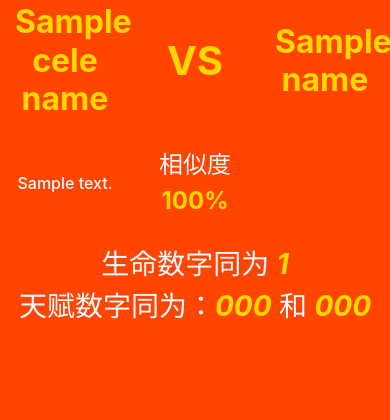
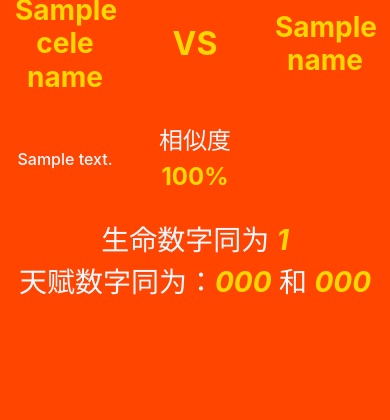
Before and after one commit to Akagilnc/eee_base, a Django app: template magic_number/templates/magic_number/result.html in a window 390 px wide. Shown: the part 230-650 px from the top of the page. Run offline with Django 3.2, Linux system fonts and the light colour scheme; the template is opened without the code that fills it: most values are stand-ins (such as "Sample title", 1, 10 or a date in 2020); parts of the project's set-up code (start-up, migrations or seed data) failed here and were passed over; some libraries are stand-ins or nearby versions.

Commit message:
smaller font for small screen

```diff
--- a/magic_number/templates/magic_number/result.html
+++ b/magic_number/templates/magic_number/result.html
@@ -12,8 +12,8 @@
 <body class="h-100">
     <div class="container text-center" style="height: 80%; color: aliceblue;">
         <div>
-            <h3>快来测一测，看看谁是和你</h3>
-            <h2><i class="golden_font">100%</i>相似的女富豪</h2>
+            <h4>快来测一测，看看谁是和你</h4>
+            <h3><i class="golden_font">100%</i>相似的女富豪</h3>
         </div>
         <br>
         <div class="row">
@@ -30,13 +30,13 @@
         <br>
         <div class="row align-items-center">
             <div class="col-4">
-                <h2 class="golden_font">{{ cele_name }}</h2>
+                <h3 class="golden_font">{{ cele_name }}</h3>
             </div>
             <div class="col-4">
-                <h1 class="golden_font">VS</h1>
+                <h2 class="golden_font">VS</h2>
             </div>
             <div class="col-4">
-                <h2 class="golden_font">{{ name }}</h2>
+                <h3 class="golden_font">{{ name }}</h3>
             </div>
         </div>
         <br>
```
